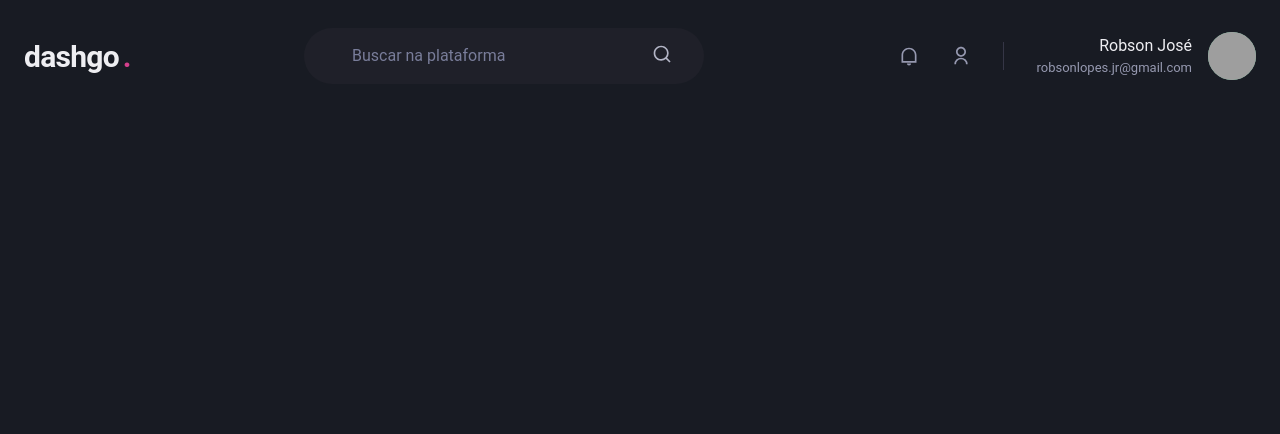
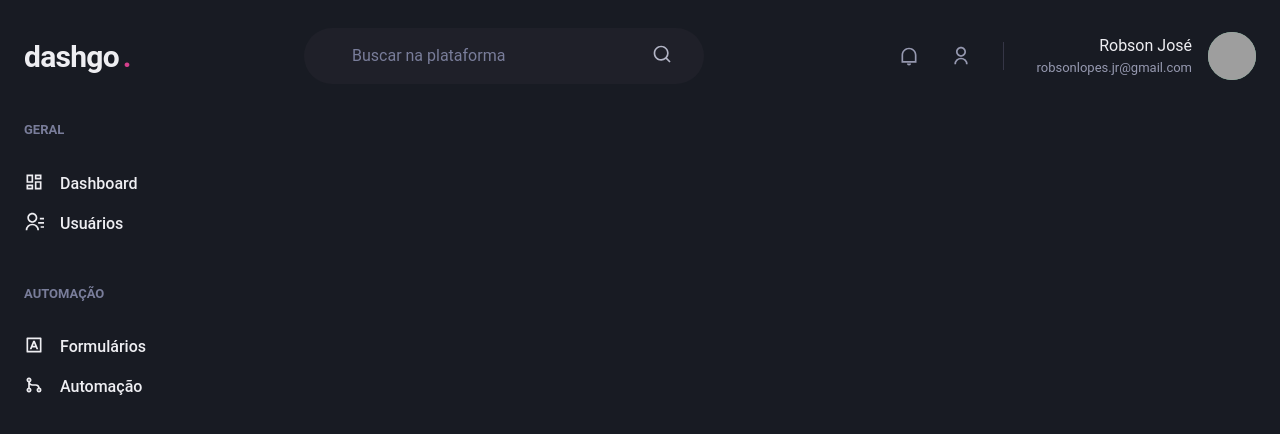
Before and after one commit to robsonlopesjr/nextjs-ignite-dashgo, a Next.js app: page /dashboard in a window 1280 px wide. Shown: the top 434 px of the page. Built offline with nearby package versions, Linux system fonts and the light colour scheme; grey boxes are pictures that could not be loaded.

Commit message:
criado componente sidebar

```diff
--- /dev/null
+++ b/src/components/Sidebar.tsx
@@ -0,0 +1,44 @@
+import { Box, Stack, Text, Link, Icon } from "@chakra-ui/react";
+import { RiContactsLine, RiDashboardLine, RiGitMergeLine, RiInputMethodLine } from "react-icons/ri";
+
+export function Sidebar() {
+    return (
+        <Box
+            as="aside"
+            w="64"
+            mr="8"
+        >
+            <Stack spacing="12" align="flex-start">
+                <Box>
+                    <Text fontWeight="bold" color="gray.400" fontSize="small">GERAL</Text>
+                    <Stack spacing="4" mt="8" align="stretch">
+                        <Link display="flex" align="center">
+                            <Icon as={RiDashboardLine} fontSize="20" />
+                            <Text ml="4" fontWeight="medium">Dashboard</Text>
+                        </Link>
+
+                        <Link display="flex" align="center">
+                            <Icon as={RiContactsLine} fontSize="20" />
+                            <Text ml="4" fontWeight="medium">Usuários</Text>
+                        </Link>
+                    </Stack>
+                </Box>
+
+                <Box>
+                    <Text fontWeight="bold" color="gray.400" fontSize="small">AUTOMAÇÃO</Text>
+                    <Stack spacing="4" mt="8" align="stretch">
+                        <Link display="flex" align="center">
+                            <Icon as={RiInputMethodLine} fontSize="20" />
+                            <Text ml="4" fontWeight="medium">Formulários</Text>
+                        </Link>
+
+                        <Link display="flex" align="center">
+                            <Icon as={RiGitMergeLine} fontSize="20" />
+                            <Text ml="4" fontWeight="medium">Automação</Text>
+                        </Link>
+                    </Stack>
+                </Box>
+            </Stack>
+        </Box>
+    )
+}
--- a/src/pages/dashboard.tsx
+++ b/src/pages/dashboard.tsx
@@ -1,7 +1,15 @@
+import { Flex } from "@chakra-ui/react";
 import { Header } from "../components/Header";
+import { Sidebar } from "../components/Sidebar";
 
 export default function Dashboard() {
     return (
-        <Header />
+        <Flex direction="column" h="100vh">
+            <Header />
+
+            <Flex w="100%" my="6" maxWidth={1480} mx="auto" px="6">
+                <Sidebar />
+            </Flex>
+        </Flex>
     )
 }
```
